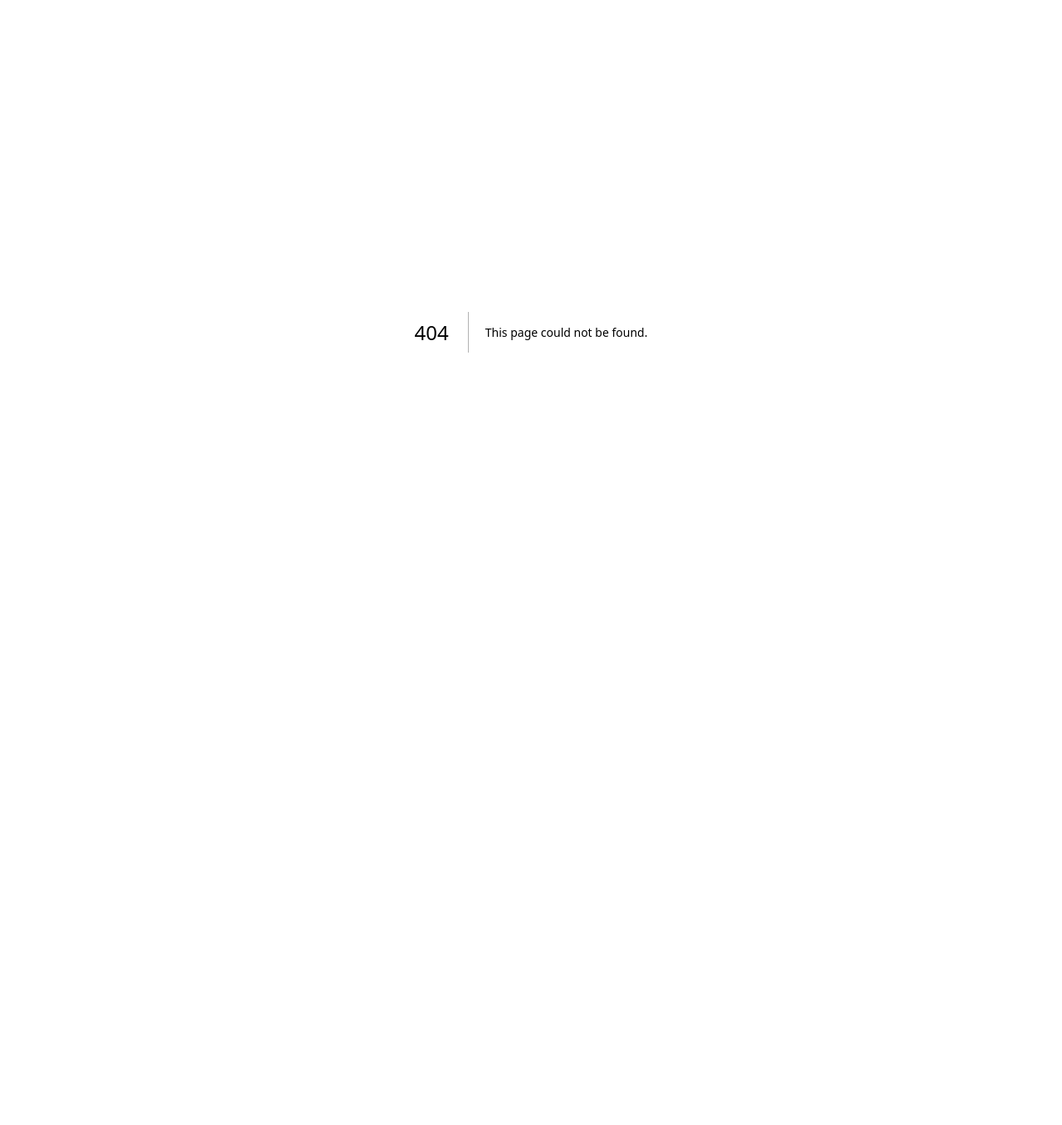
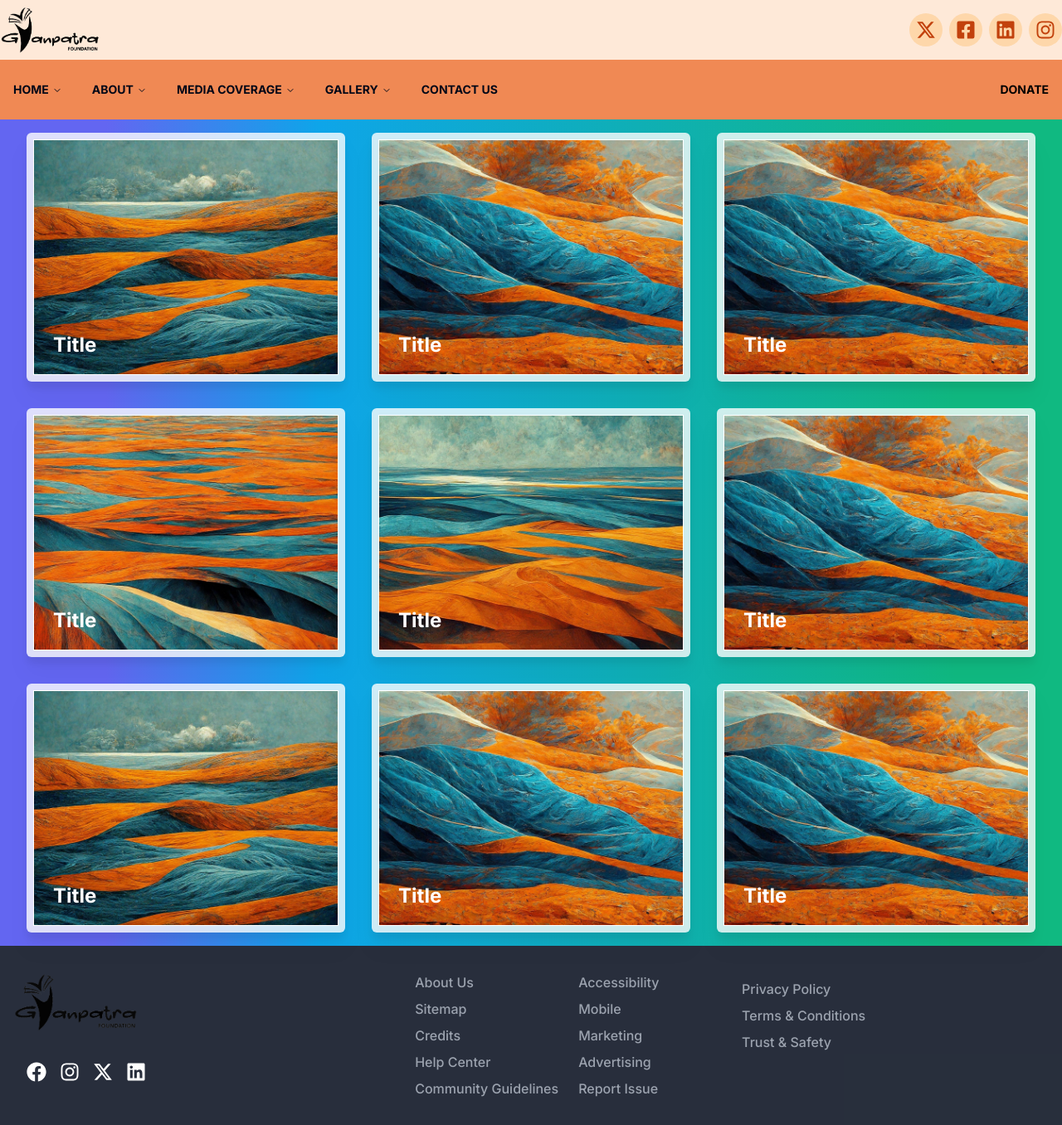
Before and after one commit to PrinceSah09/Gyan_Patra, a Next.js app: page /gallery in a window 1280 px wide. Before the commit this address had no page. Shown: the whole page at 83% size. Before the commit the page ends 800 px from the top, so only its background shows below. Built offline with nearby package versions, Linux system fonts and the light colour scheme.

Commit message:
gallery: added gallery route

```diff
--- /dev/null
+++ b/src/app/gallery/loading.jsx
@@ -0,0 +1,19 @@
+"use client"
+
+import React from 'react';
+import { InfinitySpin } from 'react-loader-spinner';
+
+function loading() {
+    return (
+        <div className="h-[100vh] flex justify-center items-center w-full m-auto bg-gradient-to-r from-red-500 to-orange-500">
+            <InfinitySpin
+                visible={true}
+                width="200"
+                color="orange"
+                ariaLabel="infinity-spin-loading"
+            />
+        </div>
+    )
+}
+
+export default loading
--- /dev/null
+++ b/src/app/gallery/page.jsx
@@ -0,0 +1,15 @@
+import React from 'react'
+import Navbar from "@/components/Navbar";
+import Footer from "@/components/Footer";
+import ComingSoon from "@/components/ComingSoon";
+import Gallery from '@/components/Gallery';
+
+export default function Home() {
+    return (
+        <>
+            <Navbar />
+            <Gallery />
+            <Footer />
+        </>
+    )
+}
```
